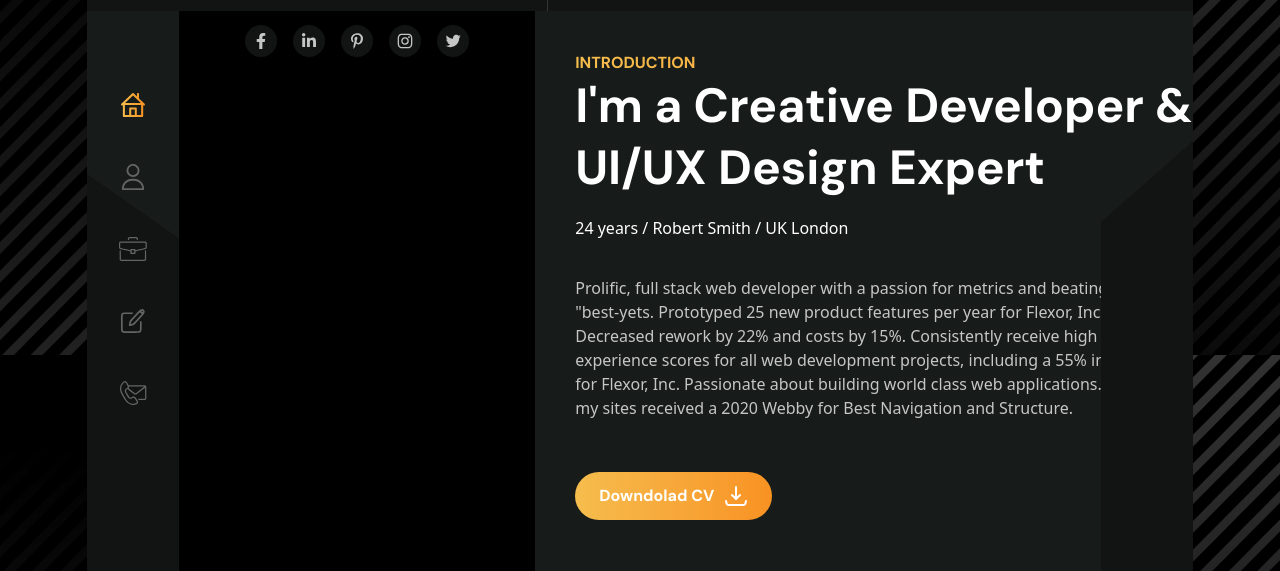
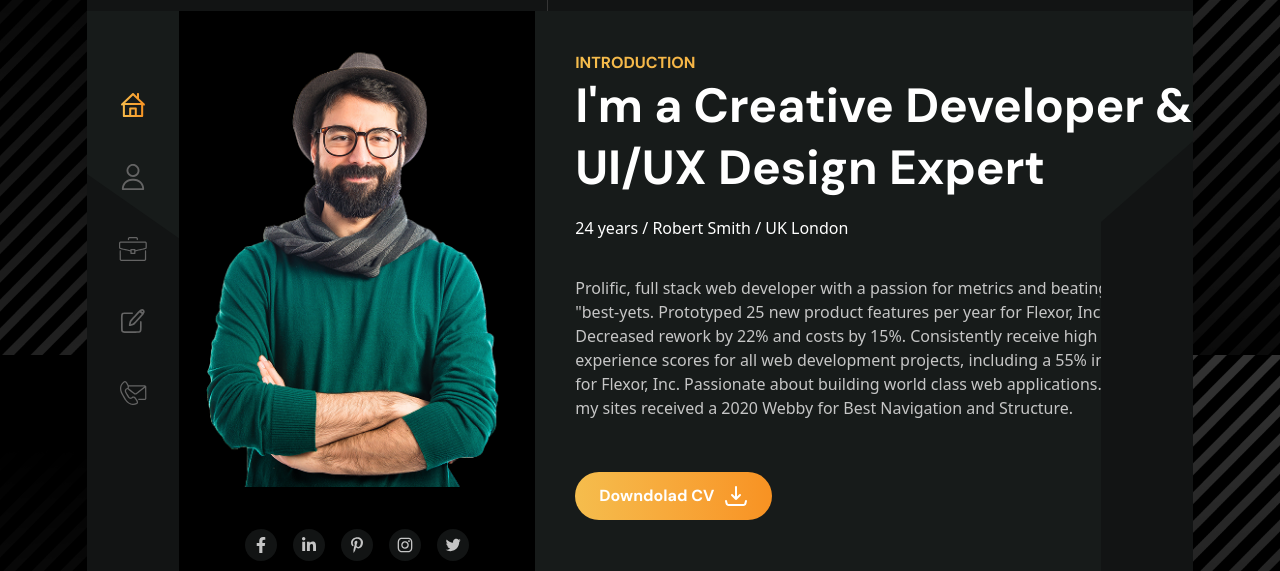
Before and after one commit to rijviislam/daryl-smith-portfolio, a website: page index.html in a window 1280 px wide. Shown: the part 236-807 px from the top of the page. Drawn offline with Linux system fonts and the light colour scheme.

Commit message:
revert: reverts a previous commit

```diff
--- a/index.html
+++ b/index.html
@@ -191,13 +191,13 @@
               </div>
             </nav>
             <div class="w-[356px] bg-[#000]">
-              <!-- <figure class="w-full h-[504px] bg-[#000]">
+              <figure class="w-full h-[504px] bg-[#000]">
                 <img
                   src="./src/assets/handsome.png"
                   class="w-full h-full object-contain"
                   alt=""
                 />
-              </figure> -->
+              </figure>
               <div class="flex gap-4 mt-[14px] items-center justify-center">
                 <a
                   href="#"
```
